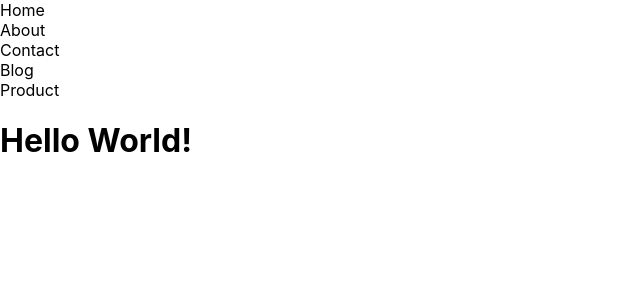
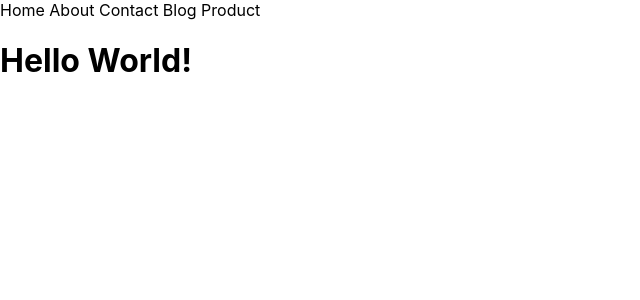
Before and after one commit to goyalsaurabh/nextjs, a Next.js app in the folder firstapp/: page / in a window 1280 px wide. Shown: the top 300 px of the page, without its empty margins (0-640 px from the left). Built offline with nearby package versions, Linux system fonts and the light colour scheme.

Commit message:
Use Link component

```diff
--- a/firstapp/pages/index.js
+++ b/firstapp/pages/index.js
@@ -1,22 +1,24 @@
+import Link from "next/link";
+
 const index  = () => {
    return <>
       <nav>
          <ul className="menu-bar">
-            <li>
-              <a href="/"> Home</a>
-            </li>
-            <li>
-              <a href="/about"> About </a>
-            </li>
-            <li>
-              <a href="/contact"> Contact </a>
-            </li>
-            <li>
-              <a href="/blog"> Blog </a>
-            </li>
-            <li>
-              <a href="/product"> Product </a>
-            </li>
+            <Link  href="/">
+              <a> Home</a>
+            </Link>
+            <Link  href="/about">
+              <a> About </a>
+            </Link>
+            <Link  href="/contact">
+              <a> Contact </a>
+            </Link>
+            <Link href="/blog">
+              <a> Blog </a>
+            </Link>
+            <Link href="/product">
+              <a> Product </a>
+            </Link>
          </ul>
       </nav>
       <h1>Hello World!</h1>
```
